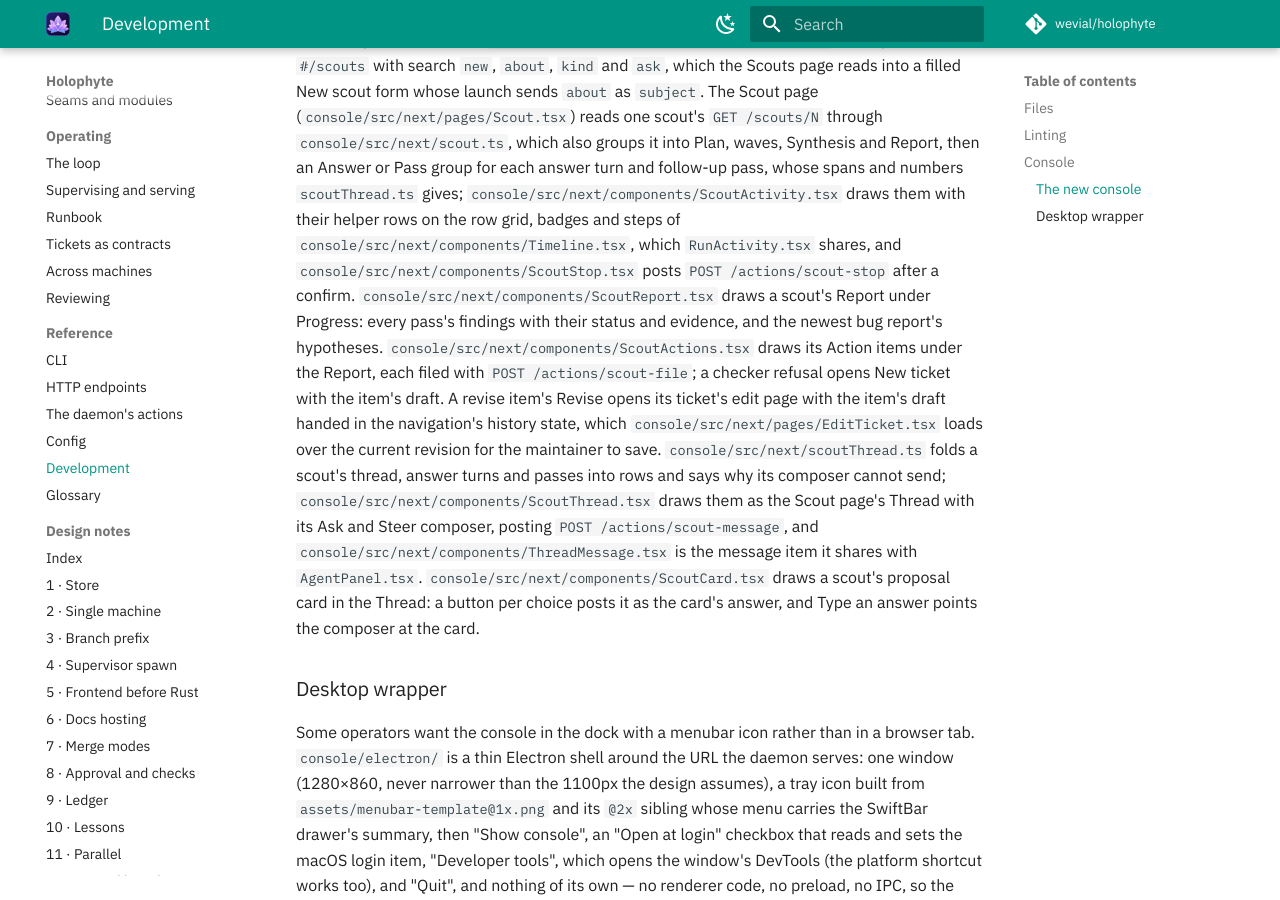
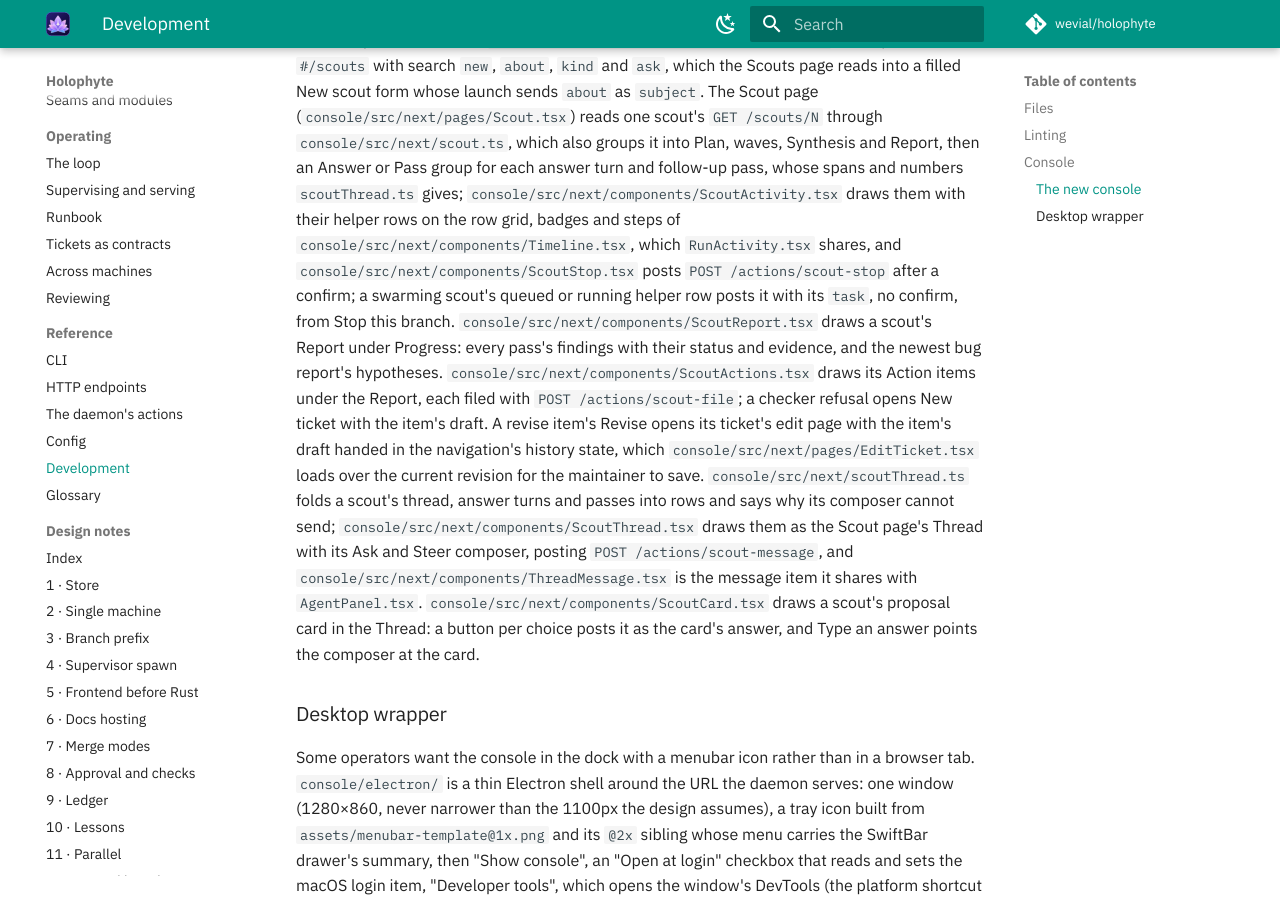
Before and after one commit to wevial/holophyte, an MkDocs documentation site: the page built from docs/development.md, in a window 1280 px wide and 900 px high, scrolled down 28719 px. Built offline with MkDocs 1.6.1 and Material for MkDocs 9.7.7, drawn with Linux system fonts in a browser that asks for light colours; comment, search, counter and statistics services are not loaded.

Commit message:
docs(console): say a helper row posts scout-stop with its task (HOLO-554)
Review findings:
ADDRESS: docs/development.md still said only ScoutStop posts scout-stop, after a confirm.
FOLLOW_UP(feature): the Scouts page's side pane shows a live scout's Thread through hasThread but keeps its Ask or steer link done-only @ console/src/next/components/ScoutPane.tsx:66
DECLINE: an answering scout with an empty thread showing the Thread is the ticket's own rule for answering.
DECLINE: a helper row's stopping state keyed by plan position holds while the daemon keeps plan order, which it does.
DECLINE: the enabled button's "Stop this branch" title gets no test of its own; its name is asserted, and the title is one literal the actions-off assertion already covers in the other branch.

```diff
--- a/docs/development.md
+++ b/docs/development.md
@@ -1184,7 +1184,8 @@ The Scout page (`console/src/next/pages/Scout.tsx`) reads one scout's `GET /scou
 or Pass group for each answer turn and follow-up pass, whose spans and numbers `scoutThread.ts` gives;
 `console/src/next/components/ScoutActivity.tsx` draws them with their helper rows on the row grid,
 badges and steps of `console/src/next/components/Timeline.tsx`, which `RunActivity.tsx` shares, and
-`console/src/next/components/ScoutStop.tsx` posts `POST /actions/scout-stop` after a confirm.
+`console/src/next/components/ScoutStop.tsx` posts `POST /actions/scout-stop` after a confirm; a
+swarming scout's queued or running helper row posts it with its `task`, no confirm, from Stop this branch.
 `console/src/next/components/ScoutReport.tsx` draws a scout's Report under Progress: every pass's
 findings with their status and evidence, and the newest bug report's hypotheses.
 `console/src/next/components/ScoutActions.tsx` draws its Action items under the Report, each filed
```
